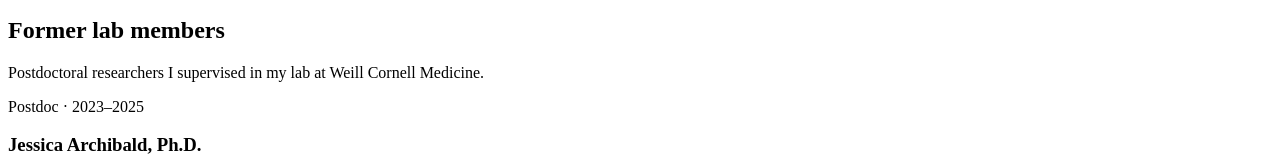
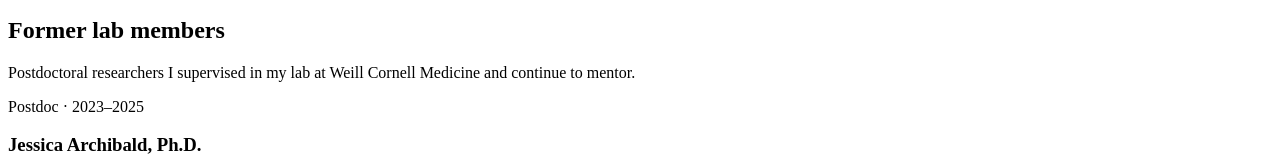
Before and after one commit to markmikkelsen/markmikkelsen.github.io, a website: page people.html in a window 1280 px wide. Shown: the part 202-358 px from the top of the page. Drawn offline with Linux system fonts and the light colour scheme.

Commit message:
Clarify ongoing mentorship of alumni
Update the former lab members description to note that mentorship continues.

```diff
--- a/people.html
+++ b/people.html
@@ -41,7 +41,7 @@
               <h2 class="serif">Former lab members</h2>
               <p>
                 Postdoctoral researchers I supervised in my lab at Weill Cornell
-                Medicine.
+                Medicine and continue to mentor.
               </p>
             </div>
           </div>
```
